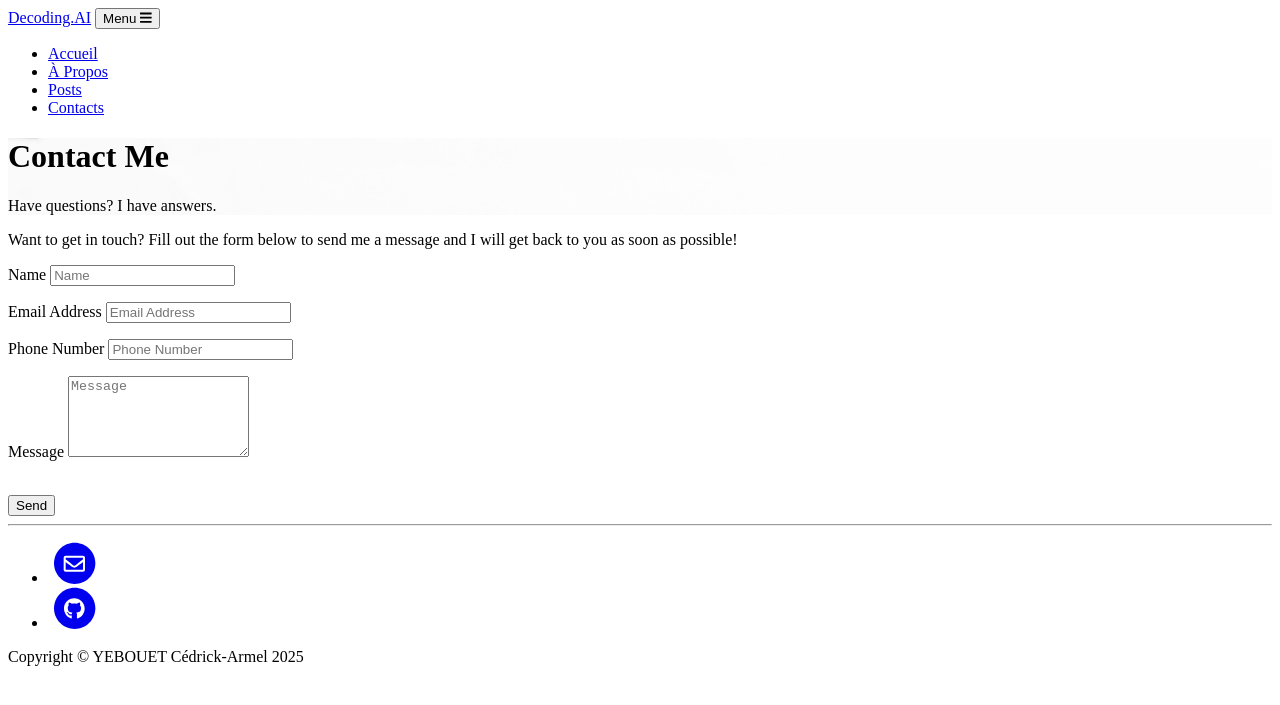
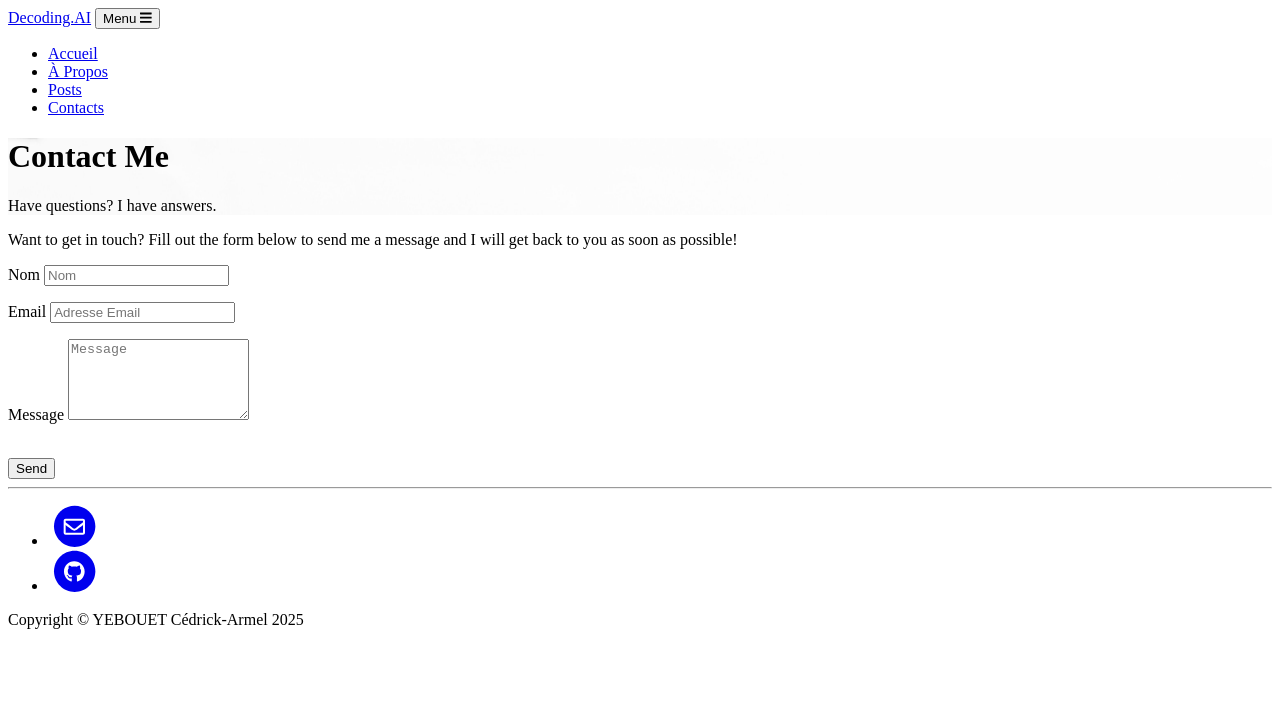
Before and after one commit to CedrickArmel/CedrickArmel.github.io, a Jekyll site: the page built from contact.html, in a window 1280 px wide. Shown: the top 705 px of the page. Built offline with Jekyll 4.4.1, drawn with Linux system fonts in a browser that asks for light colours.

Commit message:
feat: formspree and form contact customization

```diff
--- a/_includes/scripts.html
+++ b/_includes/scripts.html
@@ -21,7 +21,6 @@
           // get values from FORM
           var name = $("input#name").val();
           var email = $("input#email").val();
-          var phone = $("input#phone").val();
           var message = $("textarea#message").val();
           var firstName = name; // For Success/Failure Message
           // Check for white space in name for Success/Fail message
--- a/contact.html
+++ b/contact.html
@@ -10,22 +10,15 @@ form: true
 <form name="sentMessage" id="contactForm" novalidate>
   <div class="control-group">
     <div class="form-group floating-label-form-group controls">
-      <label>Name</label>
-      <input type="text" class="form-control" placeholder="Name" id="name" required data-validation-required-message="Please enter your name.">
+      <label>Nom</label>
+      <input type="text" class="form-control" placeholder="Nom" id="name" required data-validation-required-message="Please enter your name.">
       <p class="help-block text-danger"></p>
     </div>
   </div>
   <div class="control-group">
     <div class="form-group floating-label-form-group controls">
-      <label>Email Address</label>
-      <input type="email" class="form-control" placeholder="Email Address" id="email" required data-validation-required-message="Please enter your email address.">
-      <p class="help-block text-danger"></p>
-    </div>
-  </div>
-  <div class="control-group">
-    <div class="form-group col-xs-12 floating-label-form-group controls">
-      <label>Phone Number</label>
-      <input type="tel" class="form-control" placeholder="Phone Number" id="phone" required data-validation-required-message="Please enter your phone number.">
+      <label>Email</label>
+      <input type="email" class="form-control" placeholder="Adresse Email" id="email" required data-validation-required-message="Please enter your email address.">
       <p class="help-block text-danger"></p>
     </div>
   </div>
```
Also changed, not shown: other parts of _includes/scripts.html (+1 -1 lines).
